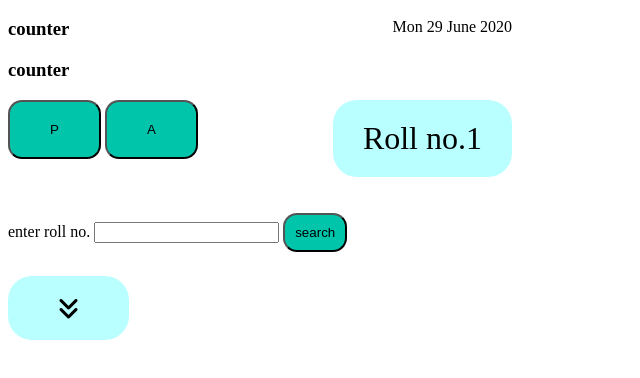
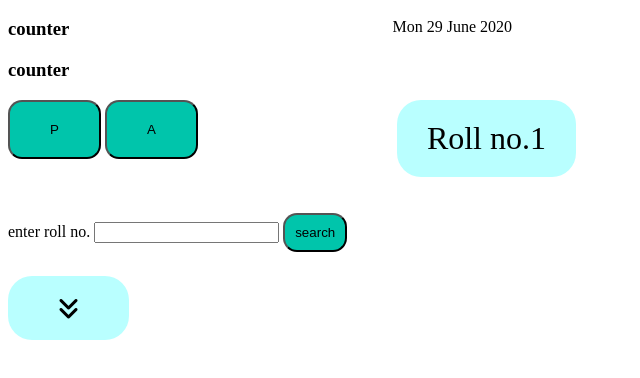
Before and after one commit to laxmikant382001/attendance.github.io, a plain HTML site: page index.html in a window 1280 px wide. Shown: the part 68-446 px from the top of the page, without its empty margins (0-640 px from the left). Drawn offline with nearby package versions, Linux system fonts and the light colour scheme.

Commit message:
Update index.html

```diff
--- a/index.html
+++ b/index.html
@@ -105,7 +105,7 @@ $(document).ready(function(){
 	.box{
 					padding:20px 30px;
 					position: absolute;
-			   right: 60%;
+			   right: 55%;
 			   Font-size:200%;
 			   background:#b9ffff;
 			   border-radius:24px;
```
